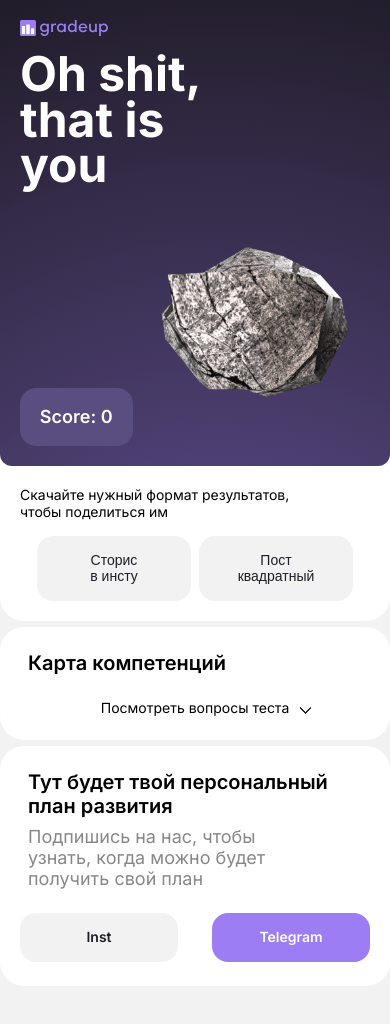
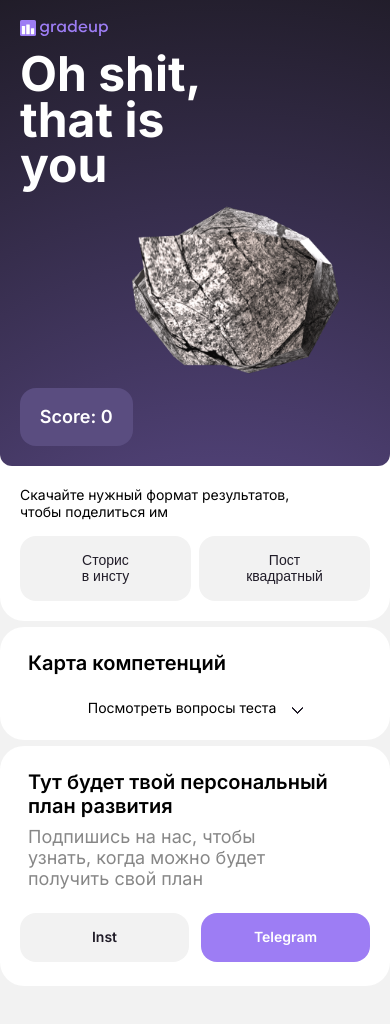
Before and after one commit to mrvotum/gradeup, an Angular app: page /results in a window 390 px wide. Shown: the top 1024 px of the page. Built offline with nearby package versions, Linux system fonts and the light colour scheme.

Commit message:
Правки по макету

```diff
--- a/src/app/card-result/card-result.component.scss
+++ b/src/app/card-result/card-result.component.scss
@@ -82,7 +82,7 @@
 		position: absolute;
 		background-size: contain;
 		background-repeat: no-repeat;
-		background-position: right top;
+		background-position: right bottom;
 		width: 90%;
 		right: 0;
 		bottom: 0;
@@ -292,8 +292,17 @@
 				align-self: flex-start;
 			}
 
-			.btn:last-child {
-				margin-left: 8px;
+			.btn__wrapper {
+				width: 100%;
+			}
+
+			.btn {
+				width: calc(50% - 4px);
+				min-width: auto;
+
+				&:last-child {
+					margin-left: 8px;
+				}
 			}
 		}
 	}
@@ -340,6 +349,15 @@
 		&__btn {
 			margin-top: 0;
 
+			&-title {
+				padding-right: 26px;
+
+				&::before {
+					left: auto;
+					right: 0;
+				}
+			}
+
 			&.is-open {
 				margin-top: 24px;
 			}
@@ -381,7 +399,8 @@
 		}
 
 		&__img {
-			max-height: 400px;
+			// max-height: 400px;
+			width: 100%;
 			pointer-events: none;
 			bottom: -1px;
 
--- a/src/app/card-subscribe/card-subscribe.component.scss
+++ b/src/app/card-subscribe/card-subscribe.component.scss
@@ -106,8 +106,16 @@
       }
     }
 
-    .btn {
-      width: 28%;
-    }
+	.btn__wrapper {
+		width: 100%;
+	}
+
+	.btn {
+		width: calc(50% - 6px);
+	}
+
+    .btn + .btn {
+		margin-left: 12px;
+	}
   }
 }
```
Also changed, not shown: src/assets/images/dude-junior.png, src/assets/images/dude-junior_mob.png (added).
